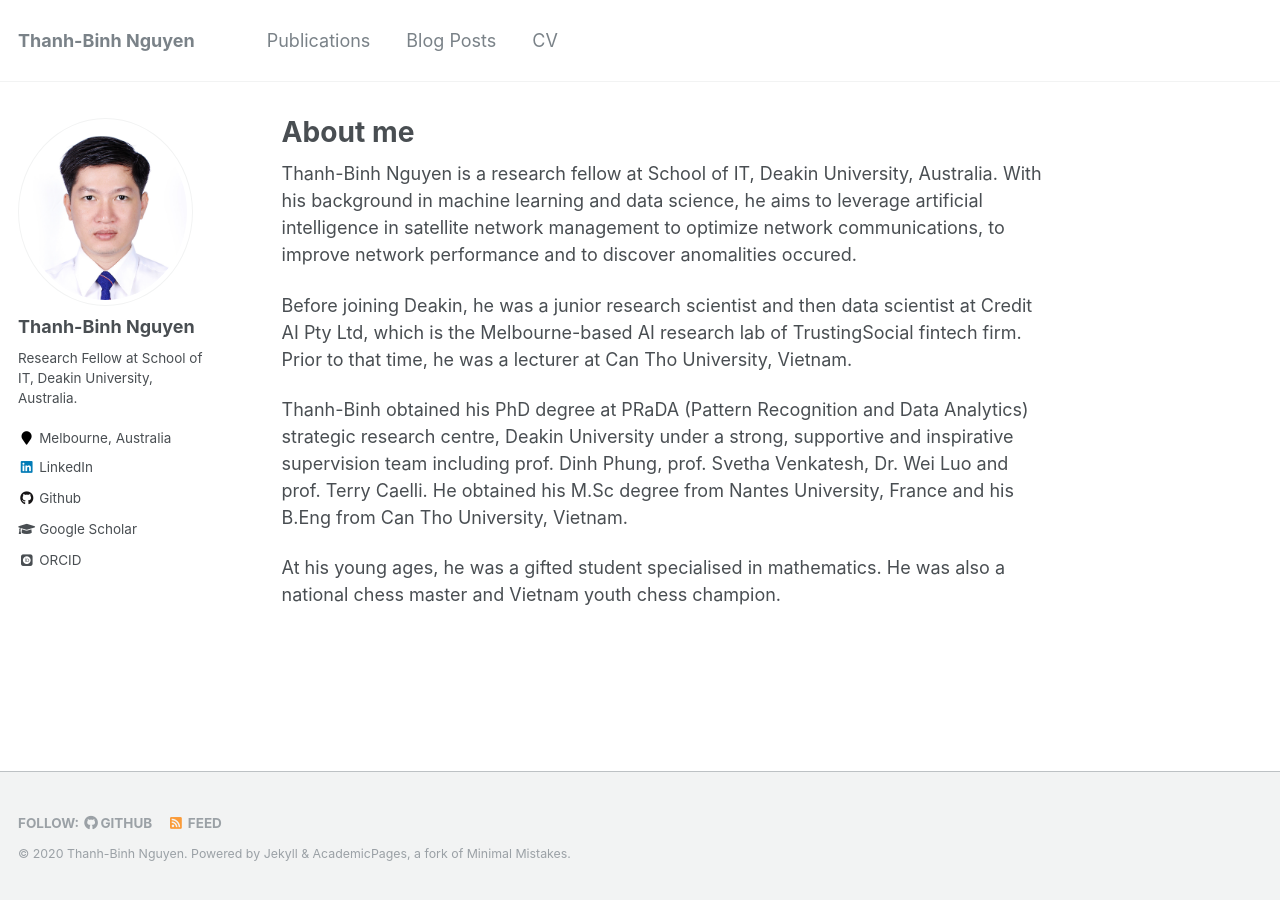
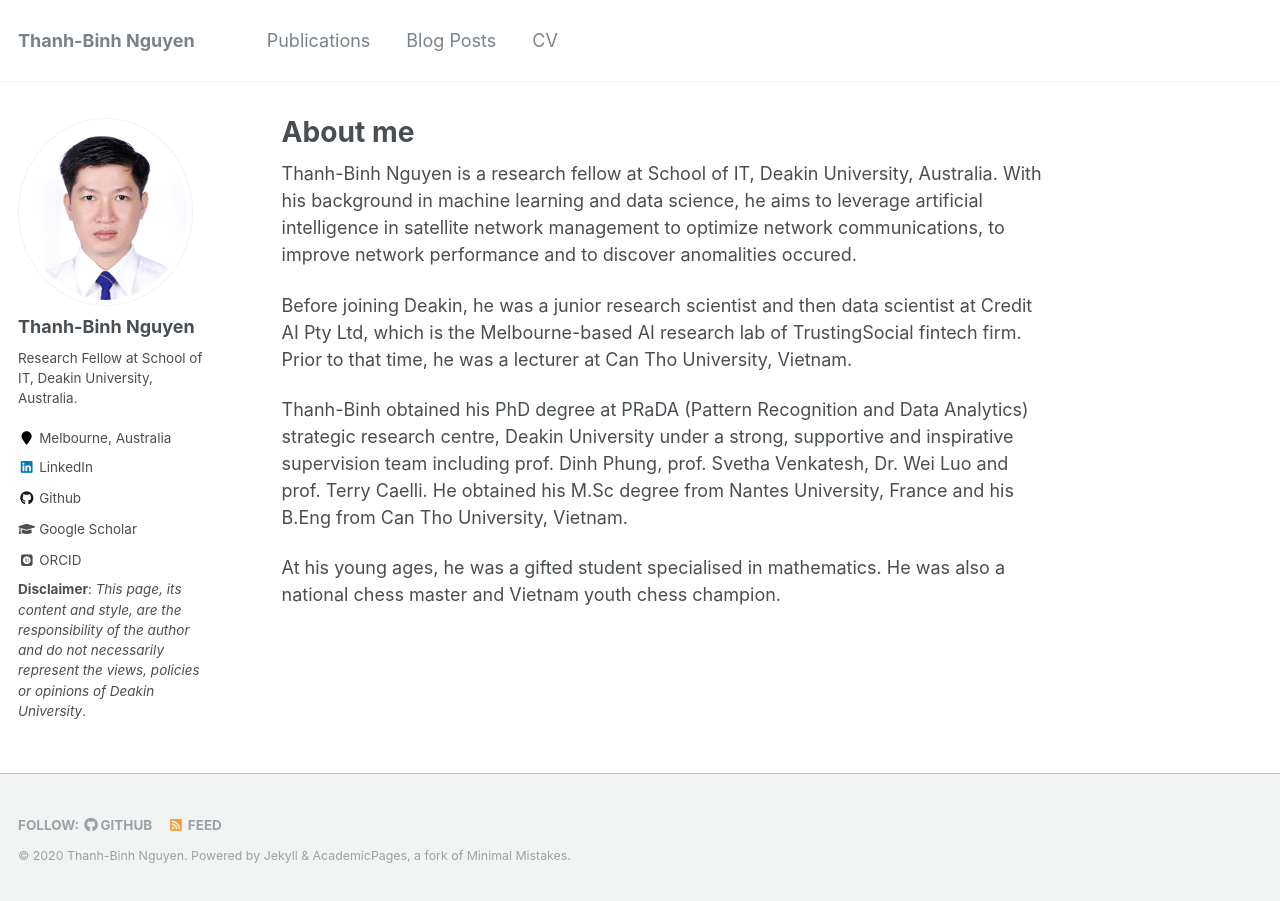
Before and after one commit to binh-ml/binh-ml.github.io, a Jekyll site: the page built from _pages/about.md, in a window 1280 px wide. Built offline with Jekyll 4.4.1, drawn with Linux system fonts in a browser that asks for light colours; some web fonts are replaced.

Commit message:
Add disclaimer to sidebar

```diff
--- a/_includes/sidebar.html
+++ b/_includes/sidebar.html
@@ -2,7 +2,8 @@
 
 {% if page.author_profile or layout.author_profile or page.sidebar %}
   <div class="sidebar sticky">
-  {% if page.author_profile or layout.author_profile %}{% include author-profile.html %}{% endif %}
+  {% if page.author_profile or layout.author_profile %}{% include author-profile.html %}
+  {% endif %}
   {% if page.sidebar %}
     {% for s in page.sidebar %}
       {% if s.image %}
@@ -21,5 +22,6 @@
       {% include nav_list nav=page.sidebar.nav %}
     {% endif %}
   {% endif %}
+  <small><b>Disclaimer</b>: <i>This page, its content and style, are the responsibility of the author and do not necessarily represent the views, policies or opinions of Deakin University</i>.</small>
   </div>
 {% endif %}
```
